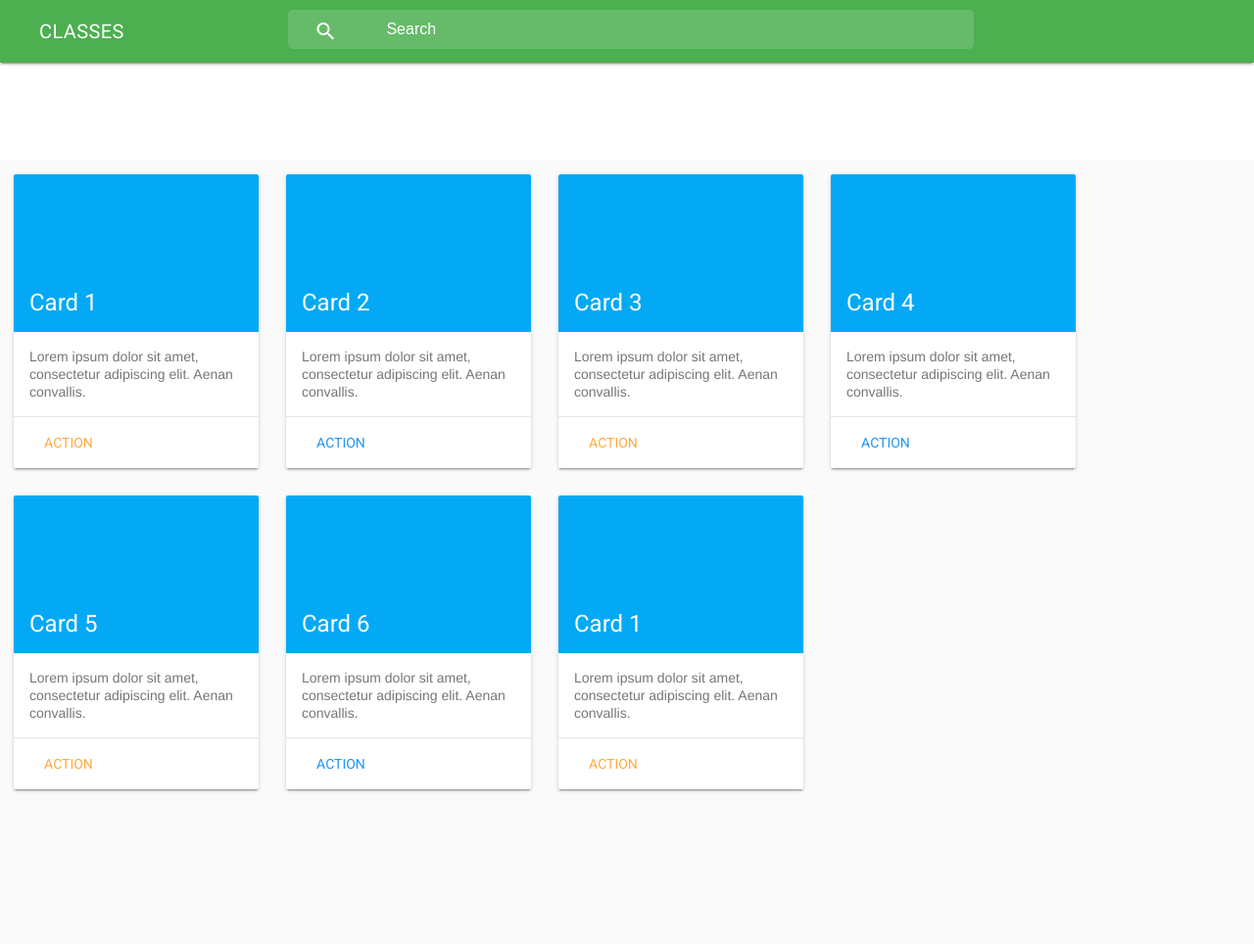
After one commit to anisham197/Classroom, a Flask app: page /classes/classroom in a window 1280 px wide. The commit adds this page. Shown: the whole page at 98% size. Run offline with Flask 2, Linux system fonts and the light colour scheme; the visitor is signed in with stand-in values (Sample User, id 1).

Commit message:
Classroom Module

```diff
--- a/ToDoList.txt
+++ b/ToDoList.txt
@@ -1,5 +1,5 @@
 Authentication
 - form validation : usn, email, password strength
-- drop down menu
 - forgot password
-- remember me
+- remember me - Done ?
+- logout
--- a/app/auth_module/controllers.py
+++ b/app/auth_module/controllers.py
@@ -36,7 +36,8 @@ def login():
 
         # redirect user to home page
         flash("You are logged in !", 'info')
-        return redirect(url_for("index"))
+        return render_template("classes/no_classroom.html")
+
 
     # else if user reached route via GET (as by clicking a link or via redirect)
     else:
--- /dev/null
+++ b/app/classroom_module/controllers.py
@@ -0,0 +1,13 @@
+from flask import Flask, flash, redirect, render_template, request, session, url_for, Blueprint
+from flask_session import Session
+from app.helpers import *
+#from tempfile import gettempdir
+from app import db
+
+# Define the blueprint
+classroom_mod = Blueprint('classroom', __name__, url_prefix='/classes' , static_folder = '../static', template_folder = '../templates/classroom')
+
+@classroom_mod.route("/classroom", methods=["GET", "POST"])
+@login_required
+def classroom():
+	return render_template("classes/classroom.html")
--- /dev/null
+++ b/app/static/classroom.css
@@ -0,0 +1,148 @@
+#class_body {
+		background: #fafafa;
+		position: relative;
+		width: 100%;
+		height: 100%;
+}
+
+.class_grid {
+		margin-top: 100px;
+}
+
+.search_bar {
+		background-color: #4CAF50;
+		/*green*/
+}
+/* TODO: Hover and Focus state.
+*       Fix position of mobile search button.
+*/
+
+.mdh-expandable-search {
+		margin: 0px 50px;
+		align-items: center;
+		justify-content: center;
+}
+
+.mdh-expandable-search form {
+		max-width: 600px;
+}
+
+.mdh-expandable-search,
+.mdh-expandable-search form,
+.mdh-expandable-search input {
+		/* Cross browser flex-grow */
+		-webkit-box-flex: 1;
+		-webkit-flex-grow: 1;
+		-ms-flex-positive: 1;
+		flex-grow: 1;
+}
+
+.mdh-expandable-search,
+.mdh-expandable-search form {
+		/* Cross browser inline-flex */
+		display: -webkit-inline-box;
+		display: -webkit-inline-flex;
+		display: -moz-inline-box;
+		display: -ms-inline-flexbox;
+		display: inline-flex;
+}
+/* Position search icon */
+
+.mdh-expandable-search .material-icons {
+		position: relative;
+		right: 50px;
+		margin-left: -2px;
+		/* Remove the blank space left behind by the icon being relatively positioned */
+}
+
+.mdh-expandable-search input {
+		outline: none;
+		border: none;
+		font-size: 16px;
+		color: #FFFFFF;
+		background-color: #66BB6A;
+		padding: 0px 300px 0px 100px;
+		height: 40px;
+		margin-top: 10px;
+		margin-left: -100px;
+		line-height: 40px;
+		/* TODO: This was recommended for cross browser compatability of input height, check if its actually needed in modern browsers */
+		border-radius: 5px 5px 5px 5px;
+		-moz-border-radius: 5px 5px 5px 5px;
+		-webkit-border-radius: 5px 5px 5px 5px;
+}
+
+.mdh-expandable-search input::-webkit-input-placeholder {
+		/* WebKit browsers */
+		color: #FFFFFF;
+}
+
+.mdh-expandable-search input:-moz-placeholder {
+		/* Mozilla Firefox 4 to 18 */
+		color: #FFFFFF;
+		opacity: 1;
+		/* Firefox gives the placeholder a reduced opacity so we have to increase it */
+}
+
+.mdh-expandable-search input::-moz-placeholder {
+		/* Mozilla Firefox 19+ */
+		color: #FFFFFF;
+		opacity: 1;
+		/* Firefox gives the placeholder a reduced opacity so we have to increase it */
+}
+
+.mdh-expandable-search input:-ms-input-placeholder {
+		/* Internet Explorer 10+ */
+		color: #FFFFFF;
+}
+/* Bug fix: https://github.com/google/material-design-lite/issues/1078
+* To much padding on the left of header when the menu button is hidden */
+
+@media screen and (min-width: 851px) {
+		.mdl-layout__header-row {
+				padding: 0 40px 0 40px;
+		}
+}
+/* Bug fix for badges being in the wrong location */
+
+.mdl-badge[data-badge]:after {
+		right: -7px;
+		top: -8px;
+}
+
+.demo-card-square.mdl-card {
+		width: 250px;
+		height: 300px;
+		float: left;
+		margin: 1rem;
+		position: relative;
+}
+
+.demo-card-square.mdl-card:hover {
+		box-shadow: 0 8px 10px 1px rgba(0, 0, 0, .14), 0 3px 14px 2px rgba(0, 0, 0, .12), 0 5px 5px -3px rgba(0, 0, 0, .2);
+}
+
+.demo-card-square>.mdl-card__title {
+		color: #fff;
+		background: #03a9f4;
+}
+
+.demo-card-square>.mdl-card__accent {
+		background: #ff9800;
+}
+
+#container {
+    /*display: flex;
+    justify-content: center;
+    align-items: center;*/
+    /*text-align: center;
+    vertical-align: middle;*/
+    margin-top: 100px;
+    padding: 50px;
+    position: absolute;
+    top: 50%;
+    left: 50%;
+    color: #ff0000;
+    background-color: #0000ff;
+    transform: translate(-50%, -50%);
+}
--- a/app/templates/auth/login.html
+++ b/app/templates/auth/login.html
@@ -1,4 +1,9 @@
 {% extends "layout.html" %}
+
+{% block head %}
+<link href="{{ url_for('static', filename='auth.css') }}" rel="stylesheet"/>
+{% endblock %}
+
 
 {% block title %}
   Login !
--- a/app/templates/auth/signup.html
+++ b/app/templates/auth/signup.html
@@ -1,4 +1,8 @@
 {% extends "layout.html" %}
+
+{% block head %}
+<link href="{{ url_for('static', filename='auth.css') }}" rel="stylesheet"/>
+{% endblock %}
 
 {% block title %}
   Signup !
--- a/app/templates/classes/classroom.html
+++ b/app/templates/classes/classroom.html
@@ -1,9 +1,114 @@
 {% extends "layout.html" %}
+
+{% block head %}
+<link href="{{ url_for('static', filename='classroom.css') }}" rel="stylesheet"/>
+{% endblock %}
 
 {% block title %}
     Classroom
 {% endblock %}
 
+{% include "header.html" %}
+
 {% block body %}
-  <h1> This is Classroom </h1>
+<div id = "class_body" class="class_grid">
+    <!-- Square card -->
+    <div class="mdl-card mdl-shadow--2dp demo-card-square">
+        <div class="mdl-card__title mdl-card--expand">
+            <h2 class="mdl-card__title-text">Card 1</h2>
+        </div>
+        <div class="mdl-card__supporting-text">
+            Lorem ipsum dolor sit amet, consectetur adipiscing elit. Aenan convallis.
+        </div>
+        <div class="mdl-card__actions mdl-card--border">
+            <a class="mdl-button mdl-button--accent mdl-js-button mdl-js-ripple-effect">
+          Action
+        </a>
+        </div>
+    </div>
+    <!-- Square card -->
+    <div class="mdl-card mdl-shadow--2dp demo-card-square">
+        <div class="mdl-card__title mdl-card--expand">
+            <h2 class="mdl-card__title-text">Card 2</h2>
+        </div>
+        <div class="mdl-card__supporting-text">
+            Lorem ipsum dolor sit amet, consectetur adipiscing elit. Aenan convallis.
+        </div>
+        <div class="mdl-card__actions mdl-card--border">
+            <a class="mdl-button mdl-button--colored mdl-js-button mdl-js-ripple-effect">
+          Action
+        </a>
+        </div>
+    </div>
+    <!-- Square card -->
+    <div class="mdl-card mdl-shadow--2dp demo-card-square">
+        <div class="mdl-card__title mdl-card--expand">
+            <h2 class="mdl-card__title-text">Card 3</h2>
+        </div>
+        <div class="mdl-card__supporting-text">
+            Lorem ipsum dolor sit amet, consectetur adipiscing elit. Aenan convallis.
+        </div>
+        <div class="mdl-card__actions mdl-card--border">
+            <a class="mdl-button mdl-button--accent mdl-js-button mdl-js-ripple-effect">
+          Action
+        </a>
+        </div>
+    </div>
+    <!-- Square card -->
+    <div class="mdl-card mdl-shadow--2dp demo-card-square">
+        <div class="mdl-card__title mdl-card--expand">
+            <h2 class="mdl-card__title-text">Card 4</h2>
+        </div>
+        <div class="mdl-card__supporting-text">
+            Lorem ipsum dolor sit amet, consectetur adipiscing elit. Aenan convallis.
+        </div>
+        <div class="mdl-card__actions mdl-card--border">
+            <a class="mdl-button mdl-button--colored mdl-js-button mdl-js-ripple-effect">
+          Action
+        </a>
+        </div>
+    </div>
+    <!-- Square card -->
+    <div class="mdl-card mdl-shadow--2dp demo-card-square">
+        <div class="mdl-card__title mdl-card--expand">
+            <h2 class="mdl-card__title-text">Card 5</h2>
+        </div>
+        <div class="mdl-card__supporting-text">
+            Lorem ipsum dolor sit amet, consectetur adipiscing elit. Aenan convallis.
+        </div>
+        <div class="mdl-card__actions mdl-card--border">
+            <a class="mdl-button mdl-button--accent mdl-js-button mdl-js-ripple-effect">
+          Action
+        </a>
+        </div>
+    </div>
+    <!-- Square card -->
+    <div class="mdl-card mdl-shadow--2dp demo-card-square">
+        <div class="mdl-card__title mdl-card--expand">
+            <h2 class="mdl-card__title-text">Card 6</h2>
+        </div>
+        <div class="mdl-card__supporting-text">
+            Lorem ipsum dolor sit amet, consectetur adipiscing elit. Aenan convallis.
+        </div>
+        <div class="mdl-card__actions mdl-card--border">
+            <a class="mdl-button mdl-button--colored mdl-js-button mdl-js-ripple-effect">
+          Action
+        </a>
+        </div>
+    </div>
+    <!-- Square card -->
+    <div class="mdl-card mdl-shadow--2dp demo-card-square">
+        <div class="mdl-card__title mdl-card--expand">
+            <h2 class="mdl-card__title-text">Card 1</h2>
+        </div>
+        <div class="mdl-card__supporting-text">
+            Lorem ipsum dolor sit amet, consectetur adipiscing elit. Aenan convallis.
+        </div>
+        <div class="mdl-card__actions mdl-card--border">
+            <a class="mdl-button mdl-button--accent mdl-js-button mdl-js-ripple-effect">
+          Action
+        </a>
+        </div>
+    </div>
+</div>
 {% endblock %}
--- /dev/null
+++ b/app/templates/header.html
@@ -0,0 +1,25 @@
+<header class="mdl-layout__header">
+    <div class="mdl-layout__header-row search_bar">
+        <!-- Title -->
+        <span class="mdl-layout-title">CLASSES</span>
+        <!-- Add spacer, to align navigation to the right -->
+        <!--<div class="mdl-layout-spacer"></div>-->
+
+        <!-- Displayed on Computer and Tablet -->
+        <!-- Search -->
+        <div class="mdh-expandable-search mdl-cell--hide-phone">
+            <i class="material-icons">search</i>
+            <form action="#">
+                <input type="text" placeholder="Search" size="1">
+            </form>
+        </div>
+
+        <!-- Displayed on mobile -->
+        <div class="mdl-layout-spacer mdl-cell--hide-tablet mdl-cell--hide-desktop"></div>
+        <!-- Search button -->
+        <button class="mdh-toggle-search mdl-button mdl-js-button mdl-button--icon mdl-cell--hide-tablet mdl-cell--hide-desktop">
+        <i class="material-icons">search</i>
+      </button>
+
+    </div>
+</header>
--- a/app/templates/layout.html
+++ b/app/templates/layout.html
@@ -40,8 +40,9 @@
 
     <link rel="stylesheet" href="https://fonts.googleapis.com/css?family=Roboto:regular,bold,italic,thin,light,bolditalic,black,medium&amp;lang=en">
     <link rel="stylesheet" href="https://fonts.googleapis.com/icon?family=Material+Icons">
-    <link rel="stylesheet" href="https://code.getmdl.io/1.3.0/material.teal-red.min.css">
-    <link href="{{ url_for('static', filename='styles.css') }}" rel="stylesheet"/>
+    <link rel="stylesheet" href="https://code.getmdl.io/1.3.0/material.blue-orange.min.css">
+
+		{% block head %} {% endblock %}
 
   </head>
 
```
Also changed, not shown: app/__init__.py (+7 -5 lines), app/templates/classes/no_classroom.html (added, +19 -0 lines), app/classroom_module/__init__.py (added), app/static/auth.css (renamed from app/static/styles.css).
